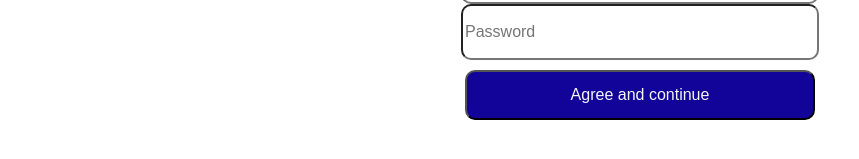
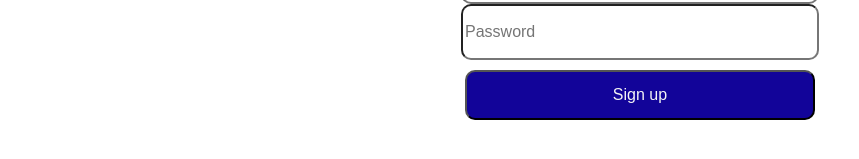
Before and after one commit to trungpham10/CarrieOKey, a React (Create React App) app in the folder CO_Front_End/carrieokey/: page /signup in a window 1280 px wide. Shown: the part 329-488 px from the top of the page, without its empty margins (0-859 px from the left). Built offline with nearby package versions, Linux system fonts and the light colour scheme.

Commit message:
add event handler to authentication form

```diff
--- a/CO_Front_End/carrieokey/src/App.js
+++ b/CO_Front_End/carrieokey/src/App.js
@@ -6,7 +6,45 @@ import About from "./components/About";
 import Login from "./components/Login";
 import Signup from "./components/Signup";
 
+const baseUrl = "http://localhost:3003";
+
 export default class App extends Component {
+  state = {
+    firstName: "",
+    lastName: "",
+    email: "",
+    password: "",
+  };
+
+  handleChange = (event) => {
+    this.setState({
+      [event.target.id]: event.target.value,
+    });
+  };
+
+  handleSignup = (event) => {
+    console.log("handle signup clicked");
+    event.preventDefault();
+    fetch(baseUrl + "/users", {
+      method: "POST",
+      body: JSON.stringify({
+        firstName: this.state.firstName,
+        lastName: this.state.lastName,
+        email: this.state.email,
+        password: this.state.password,
+      }),
+      headers: {
+        "Content-type": "application/json",
+      },
+    })
+      .then((res) => {
+        return res.json();
+      })
+      .then((data) => {
+        console.log(data);
+      });
+  };
+
   render() {
     return (
       <Router>
@@ -16,7 +54,20 @@ export default class App extends Component {
             <Route exact path="/" component={Home} />
             <Route exact path="/about" component={About} />
             <Route exact path="/login" component={Login} />
-            <Route exact path="/signup" component={Signup} />
+            <Route
+              exact
+              path="/signup"
+              render={() => (
+                <Signup
+                  firstName={this.state.firstName}
+                  lastName={this.state.lastName}
+                  email={this.state.email}
+                  password={this.state.password}
+                  handleChange={this.handleChange}
+                  handleSignup={this.handleSignup}
+                />
+              )}
+            />
           </Switch>
         </div>
       </Router>
--- a/CO_Front_End/carrieokey/src/components/Signup.jsx
+++ b/CO_Front_End/carrieokey/src/components/Signup.jsx
@@ -1,16 +1,18 @@
 import React from "react";
 import "../App.css";
 
-export default function Signup() {
+export default function Signup(props) {
   return (
     <div class="sign-up">
       <h2>Sign up</h2>
-      <form class="signup-form">
+      <form class="signup-form" onSubmit={(evt) => props.handleSignup(evt)}>
         <input
           type="text"
           id="firstName"
           name="firstName"
           placeholder="First name"
+          onChange={(evt) => props.handleChange(evt)}
+          value={props.firstName}
         ></input>
         <br />
         <input
@@ -18,6 +20,8 @@ export default function Signup() {
           id="lastName"
           name="lastName"
           placeholder="Last name"
+          onChange={(evt) => props.handleChange(evt)}
+          value={props.lastName}
         ></input>
         <br />
         <input
@@ -25,6 +29,8 @@ export default function Signup() {
           id="email"
           name="email"
           placeholder="Email address"
+          onChange={(evt) => props.handleChange(evt)}
+          value={props.email}
         ></input>
         <br />
         <input
@@ -32,9 +38,11 @@ export default function Signup() {
           id="password"
           name="password"
           placeholder="Password"
+          onChange={(evt) => props.handleChange(evt)}
+          value={props.password}
         ></input>
         <br />
-        <input type="submit" id="signup-submit" value="Agree and continue" />
+        <input type="submit" id="signup-submit" value="Sign up" />
       </form>
     </div>
   );
```
